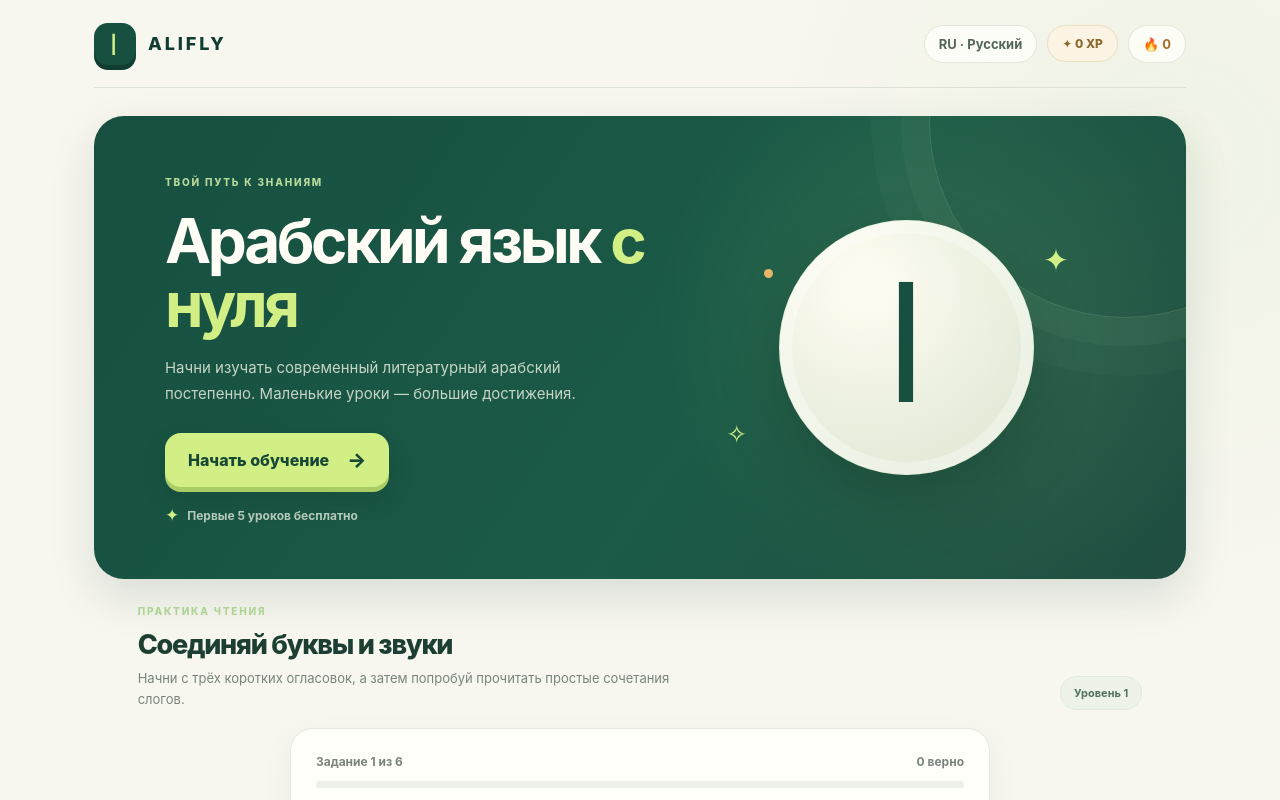
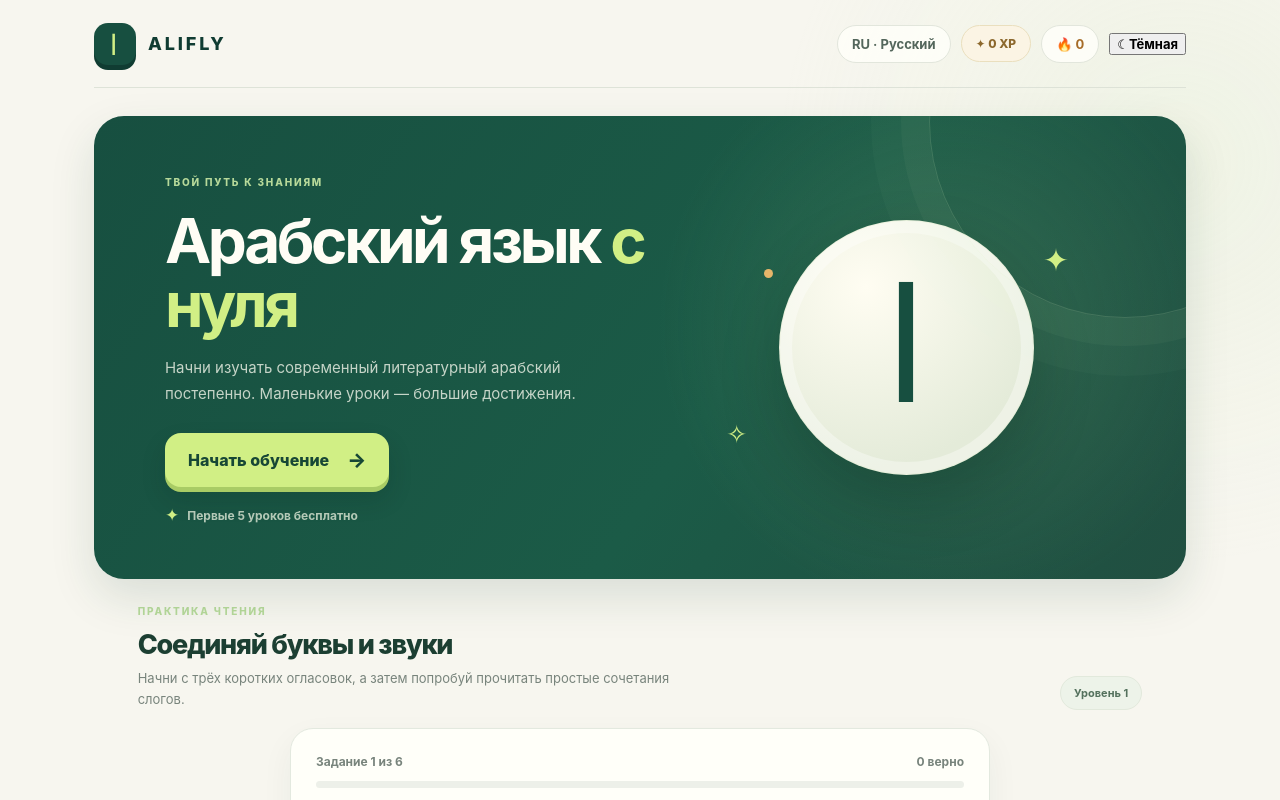
Before and after one commit to iamaldamov/alifly, a React (Vite) app: page / in a window 1280 px wide. Shown: the top 800 px of the page. Built offline with nearby package versions, Linux system fonts and the light colour scheme.

Commit message:
Add persistent light and dark theme toggle

```diff
--- a/src/App.tsx
+++ b/src/App.tsx
@@ -314,6 +314,19 @@ export default function App() {
   const [examMode, setExamMode] = useState(false);
   const [examPassed, setExamPassed] = useState<boolean>(() => readBoolean("alifly-stage-1-exam-passed"));
 
+  const [theme, setTheme] = useState<"light" | "dark">(() => {
+    try {
+      return localStorage.getItem("alifly-theme") === "dark" ? "dark" : "light";
+    } catch {
+      return "light";
+    }
+  });
+
+  useEffect(() => {
+    document.documentElement.dataset.theme = theme;
+    try { localStorage.setItem("alifly-theme", theme); } catch { /* Storage may be unavailable. */ }
+  }, [theme]);
+
   useEffect(() => {
     if (!selectedStage) return;
 
@@ -498,6 +511,17 @@ export default function App() {
           <span className="language">RU · Русский</span>
           <span className="xp-counter" aria-label="Баллы опыта">✦ {xp} XP</span>
           <span className="streak" aria-label="Серия занятий">🔥 {streak}</span>
+          <button
+            className="theme-toggle"
+            type="button"
+            onClick={() => setTheme((current) => current === "dark" ? "light" : "dark")}
+            aria-label={theme === "dark" ? "Включить светлую тему" : "Включить тёмную тему"}
+            title={theme === "dark" ? "Светлая тема" : "Тёмная тема"}
+            aria-pressed={theme === "dark"}
+          >
+            <span aria-hidden="true">{theme === "dark" ? "☀" : "☾"}</span>
+            <span className="theme-toggle-label">{theme === "dark" ? "Светлая" : "Тёмная"}</span>
+          </button>
         </div>
       </header>
 
```
